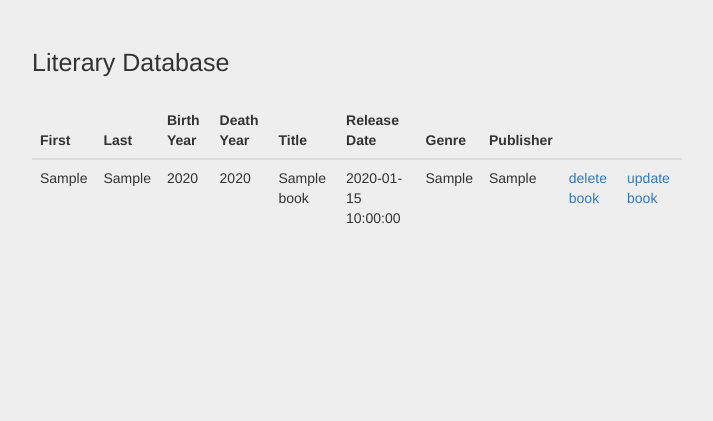
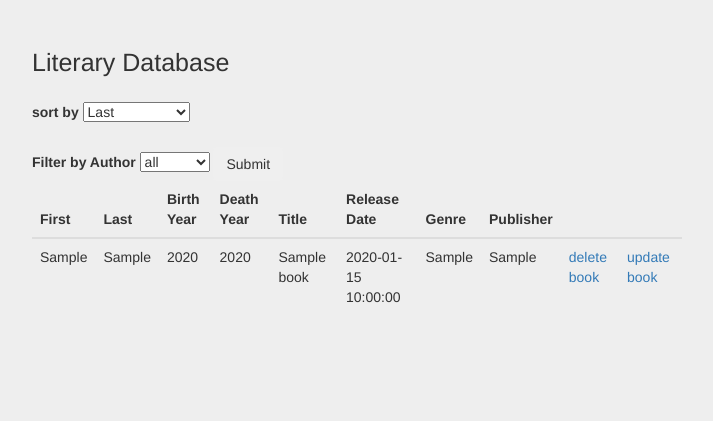
Before and after one commit to acadrette/BookApp, a PHP site: page / in a window 1280 px wide. Shown: the part 51-472 px from the top of the page, without its empty margins (283-996 px from the left). Run offline with PHP 8.4, Linux system fonts and the light colour scheme; tables that the repository leaves empty or names only in its code hold one stand-in row (values such as "Sample post"); some libraries are stand-ins or nearby versions.

Commit message:
sorting and filtering

```diff
--- a/AuthorForm.php
+++ b/AuthorForm.php
@@ -25,13 +25,13 @@ include 'head.php';
               <h1 class="form-signin-heading">Enter Author</h1>
 
               <label for="First"></label>
-              <input type="text" name="First" class="form-control" placeholder="First" <?php if (isset($Author['First'])) echo "value='" . $Author['First'] . "'"; ?>/>
+              <input type="text" required name="First" class="form-control" placeholder="First" <?php if (isset($Author['First'])) echo "value='" . $Author['First'] . "'"; ?>/>
 
               <label for="Last"></label>
-              <input type="text" name="Last" class="form-control" placeholder="Last" <?php if (isset($Author['Last'])) echo "value='" . $Author['Last'] . "'"; ?>/>
+              <input type="text" required name="Last" class="form-control" placeholder="Last" <?php if (isset($Author['Last'])) echo "value='" . $Author['Last'] . "'"; ?>/>
 
               <label for="BirthYear"></label>
-              <input type="text" name="BirthYear" class="form-control" placeholder="Birth Year" <?php if (isset($Author['BirthYear'])) echo "value='" . $Author['BirthYear'] . "'"; ?>/>
+              <input type="text" required name="BirthYear" class="form-control" placeholder="Birth Year" <?php if (isset($Author['BirthYear'])) echo "value='" . $Author['BirthYear'] . "'"; ?>/>
 
                <label for="DeathYear"></label>
               <input type="text" name="DeathYear" class="form-control" placeholder="Death Year" <?php if (isset($Author['DeathYear'])) echo "value='" . $Author['DeathYear'] . "'"; ?>/>
--- a/index.php
+++ b/index.php
@@ -1,15 +1,65 @@
 <?php
 include 'dbConnection.php';
 
+$orderBy = 'Last';
+
+if (isset($_GET['sortBy'])){
+    $orderBy = $_GET['sortBy'];
+}
+
+if (isset ($_GET['filterBy']) and $_GET['filterBy'] != 'all') {
+    $filterBy = $_GET['filterBy'];
+}
+
   $sql = "SELECT
         Book.id as Book_id, Title, ReleaseDate, Genre, Publisher, First, Last, BirthYear, DeathYear
-        FROM Book JOIN Author ON Author.id = Book.Author_id";
-  $result = $conn->query($sql);
+        FROM Book JOIN Author ON Author.id = Book.Author_id ";
+
+if(isset($filterBy)) {
+    $sql = $sql . "WHERE Author.Last = '" . $filterBy . "'";
+
+}
+
+$sql = $sql . " ORDER BY " . $orderBy;
+
+
+$result = $conn->query($sql);
+
+$AuthorSql = "SELECT DISTINCT Last FROM Author";
+
+$Authors = $conn->query($AuthorSql);
+
+include 'head.php'
 ?>
 
-<?php include 'head.php' ?>
+<h1>Literary Database</h1>
 
-<h1>Literary Database</h1>
+
+    <form method ="get">
+            <label for "sortBy"> sort by</label>
+            <select name= "sortBy">
+                <option <?php if ($orderBy =="Last") echo "selected";?> value="Last">Last</option>
+                <option <?php if ($orderBy == "Title") echo "selected";?> value="Title">Title</option>
+                <option <?php if ($orderBy == "ReleaseDate") echo "selected";?> value="ReleaseDate">Release Date</option>
+            </select><br><br>
+
+            <label for ="filterBy">Filter by Author</label>
+            <select name = "filterBy">
+                <option>all</option>
+
+            <?php
+            if ($Authors->num_rows > 0){
+            while($Author = $Authors->fetch_assoc()) {
+                 echo "<option value='" . $Author["Last"] ."'";
+                echo ">" . $Author["Last"] . "</option>";
+              }
+         }
+         ?>
+            </select>
+
+
+                <button type="submit" class="btn">Submit</button>
+    </form>
 
           <table class= "table table-hover">
 
@@ -31,17 +81,17 @@ include 'dbConnection.php';
             <tbody>
              <?php
 
-                while ($row = $result->fetch_assoc()){
+                while ($row = $result->fetch_assoc()) {
                   echo "<tr><td>" .  $row['First']. "</td><td> " . $row['Last'] . "</td><td> " . $row['BirthYear'] . "</td><td> ". $row['DeathYear'] . "</td><td> ".
                   $row['Title'] . "</td><td> ". $row['ReleaseDate'] . " </td><td> " . $row['Genre'] . " </td><td> " . $row['Publisher'] .
                   " </td><td> <a href=deleteBook.php?Book_id=" . $row['Book_id']  ."> delete book</a>" .
                   " </td><td> <a href=BookForm.php?Book_id=" . $row['Book_id']  . "> update book</a>". "</td></tr>";
                 }
-              ?>
+             ?>
 
              </tbody>
           </table>
         </div>
-        <?php include 'footer.php'?>
     </body>
+    <?php include 'footer.php'?>
 </html>
```
Also changed, not shown: BookForm.php (+4 -4 lines), addAuthor.php (+5 -5 lines), allAuthor.php (+45 -1 lines).
